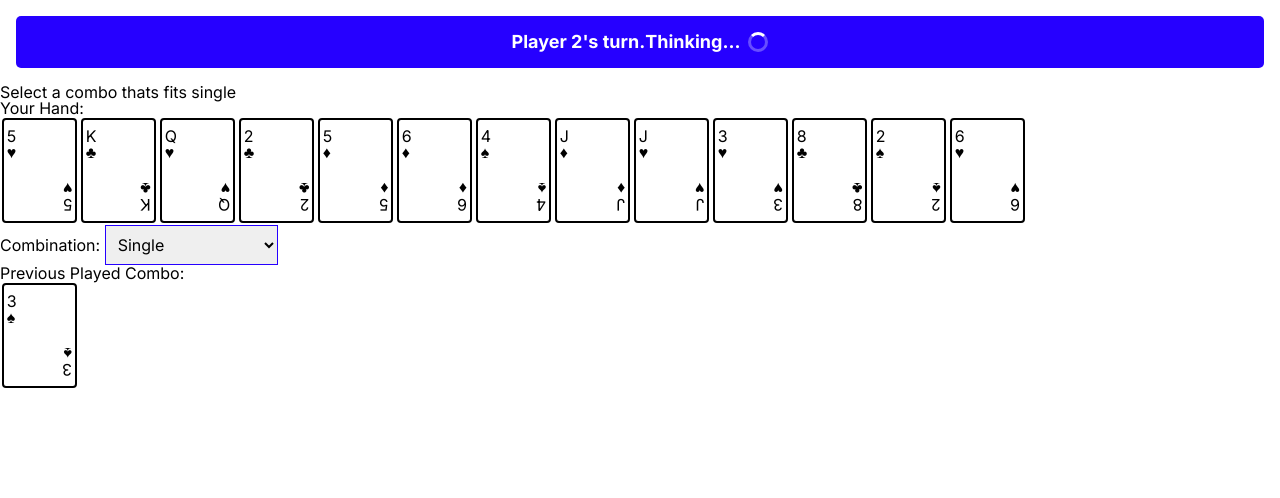
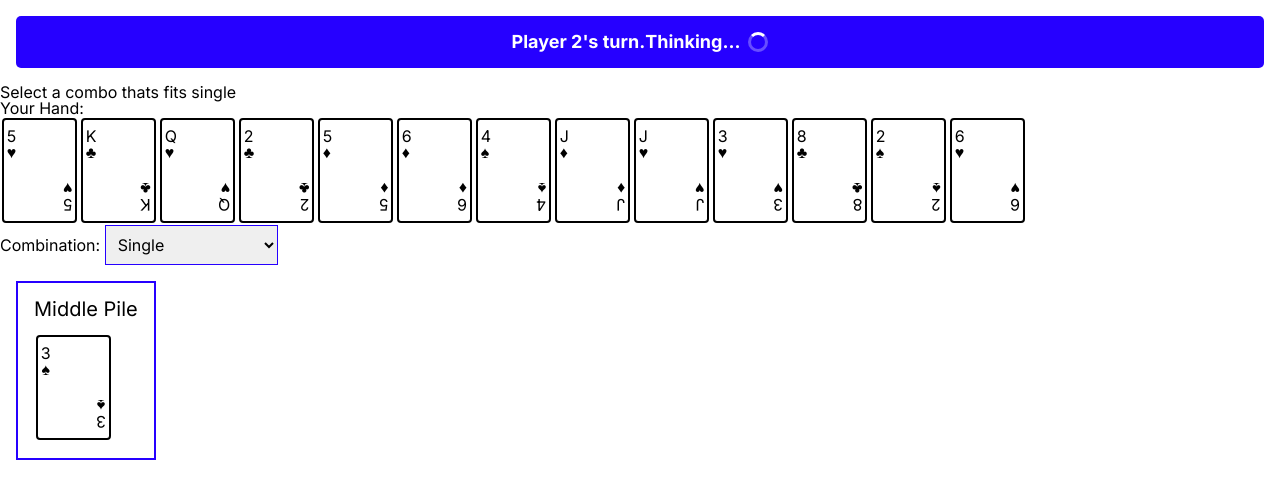
Before and after one commit to jduong09/thirteen, a Next.js app: page / in a window 1280 px wide. Both pictures are taken after a click on the button "Shuffle Deck". Shown: the top 498 px of the page. Built offline with nearby package versions, Linux system fonts and the light colour scheme.

Commit message:
Added feature for USER to pass turn.

```diff
--- a/components/game/game.js
+++ b/components/game/game.js
@@ -113,7 +113,12 @@ const Game = () => {
    */
   const changeTurn = () => {
     console.log('Changing Players Turn');
-    setPlayerTurn(playerTurn === 3 ? 0 : playerTurn + 1);
+    const nextTurn = playerTurn === 3 ? 0 : playerTurn + 1;
+    if (hands[nextTurn].hand.length === 0) {
+      setPlayerTurn(nextTurn + 1);
+    } else {
+      setPlayerTurn(nextTurn);
+    }
   }
 
   /**
@@ -130,6 +135,7 @@ const Game = () => {
       setComboStatus(false);
     }
   }
+
   /**
    * @description - Validates the submitted combo against the last combo played.
    * @param {Object[]} combo - Array of card objects
@@ -181,20 +187,13 @@ const Game = () => {
   const passTurn = () => {
     changeTurn();
     setComboStatus(true);
+    hands[0].hand = [];
+    setHands(hands);
   }
 
   const changeCombo = (e) => {
     setComboSelect(e.target.value);
     setCurrentTurnCombo(e.target.value);
-  }
-
-  /**
-   * @description Reshuffle deck to test combos.
-   */
-  const reshuffleDeck = () => {
-    shuffleDeck(false);
-    setComboStatus(null);
-    onShuffleClick();
   }
 
   // Only show shuffle button at start or end of game
@@ -256,7 +255,10 @@ const Game = () => {
           </form>
           {comboIsValid && <h2 className={gameStyles.validCombo}>Combo Choice is correct. Try making another combo or reshuffling the deck for new cards.</h2>}
 
-          <h2>Previous Played Combo: <ul>{listOfCards}</ul></h2>
+          <div className={gameStyles.middlePile}>
+            <h2>Middle Pile</h2>
+            <ul>{listOfCards}</ul>
+          </div>
         </div>
 
       }
--- a/components/game/game.module.scss
+++ b/components/game/game.module.scss
@@ -94,3 +94,16 @@ $primary-color: #2600ff;
   color: white;
   padding: 1rem;
 }
+
+.middlePile {
+  margin: 1rem;
+  padding: 1rem;
+  border: 2px solid #2600ff;
+  text-align: center;
+  width: fit-content;
+}
+
+.middlePile > h2 {
+  font-size: 1.25rem;
+  margin-bottom: 1rem;
+}
```
